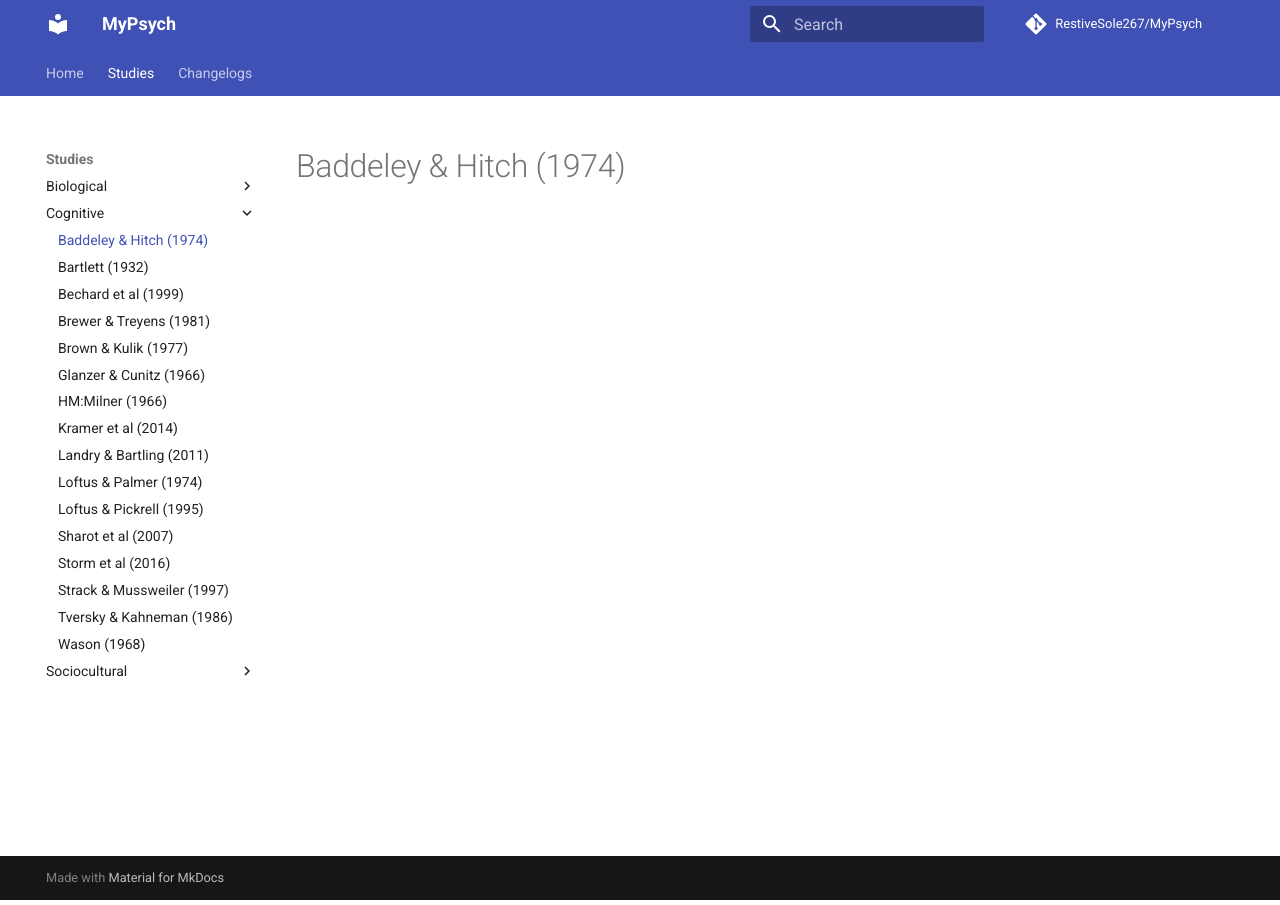
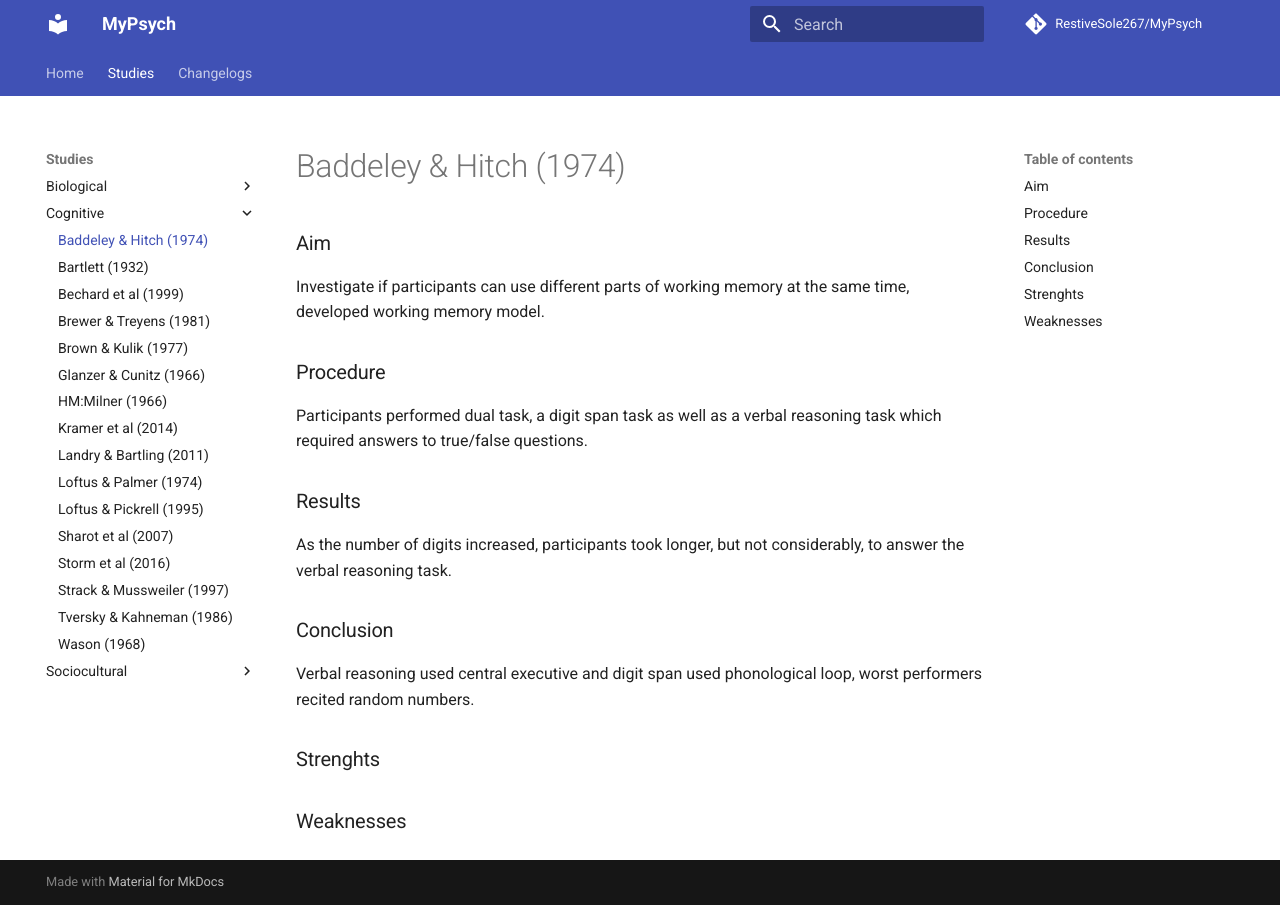
Before and after one commit to RestiveSole267/MyPsych, an MkDocs documentation site: the page built from docs/studies/cognitive/baddeley-hitch.md, in a window 1280 px wide. Built offline with MkDocs 1.6.1 and Material for MkDocs 9.7.7, drawn with Linux system fonts in a browser that asks for light colours; comment, search, counter and statistics services are not loaded.

Commit message:
Update baddeley-hitch.md

```diff
--- a/docs/studies/cognitive/baddeley-hitch.md
+++ b/docs/studies/cognitive/baddeley-hitch.md
@@ -2,3 +2,18 @@
 title: Baddeley & Hitch (1974)
 ---
 # Baddeley & Hitch (1974)
+### Aim
+Investigate if participants can use different parts of working memory at the same time, developed working memory model.
+
+### Procedure
+Participants performed dual task, a digit span task as well as a verbal reasoning task which required answers to true/false questions.
+
+### Results
+As the number of digits increased, participants took longer, but not considerably, to answer the verbal reasoning task.
+
+### Conclusion
+Verbal reasoning used central executive and digit span used phonological loop, worst performers recited random numbers.
+
+### Strenghts
+
+### Weaknesses
```
